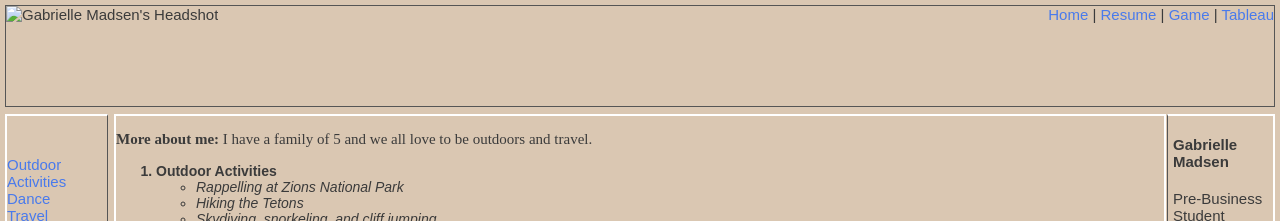
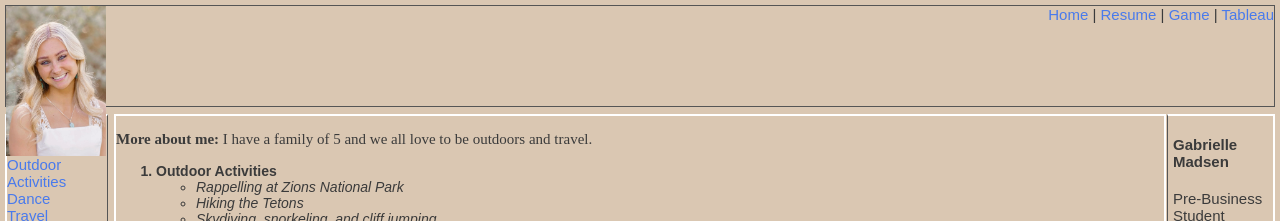
Before and after one commit to gabby-madsen/final-project, a plain HTML site: page scratch.html in a window 1280 px wide. Shown: the top 221 px of the page. Drawn offline with Linux system fonts and the light colour scheme.

Commit message:
Update scratch.html

```diff
--- a/scratch.html
+++ b/scratch.html
@@ -14,7 +14,7 @@ IS 201- & 501 GASKIN
 </head>
 <body>
     <div class="common header">
-        <img src="../Images/Resume_headshot.jpg" height="150" alt="Gabrielle Madsen's Headshot">
+        <img src="Resume_headshot.jpg" height="150" alt="Gabrielle Madsen's Headshot">
         <span class="subheader">
             <a href="index.html" id="top">Home</a> |
             <a href="#">Resume</a> |
```
